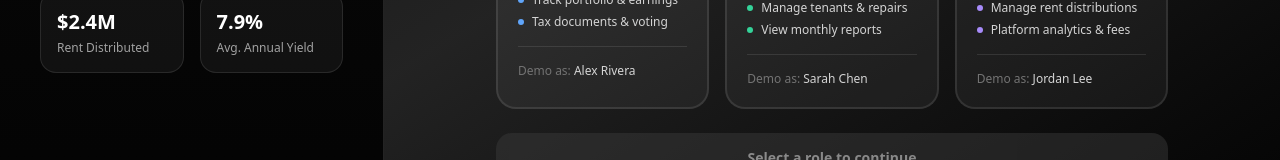
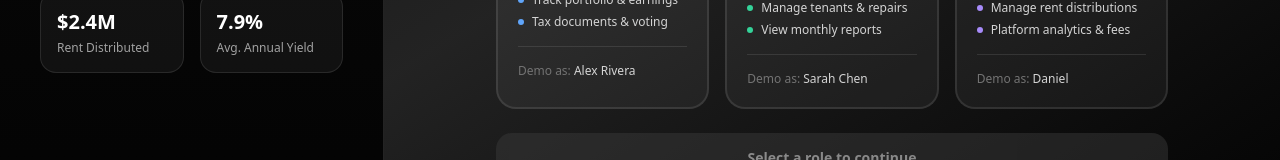
Before and after one commit to pranilfromgoa/RealEstateMonitizeDemo, a React (Vite) app: page / in a window 1280 px wide. Shown: the part 480-640 px from the top of the page. Built offline with nearby package versions, Linux system fonts and the light colour scheme.

Commit message:
Add files via upload

```diff
--- a/src/pages/Login.jsx
+++ b/src/pages/Login.jsx
@@ -60,7 +60,7 @@ const roles = [
     iconBg: 'bg-violet-100',
     iconColor: 'text-violet-600',
     buttonBg: 'bg-violet-600 hover:bg-violet-700',
-    demo: { name: 'Jordan Lee', id: 'admin-001' },
+    demo: { name: 'Daniel', id: 'admin-001' },
   },
 ]
 
```
